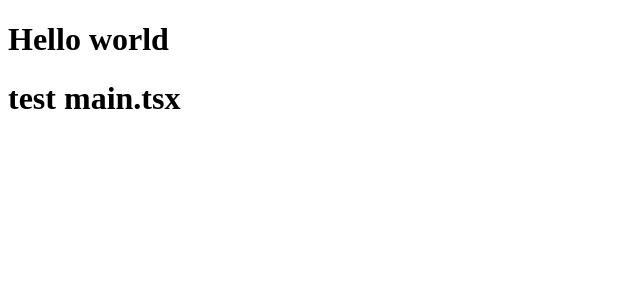
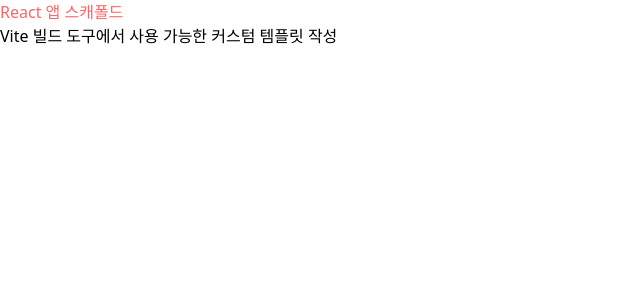
Before and after one commit to hyny-hyuny/gabom-react, a React (Vite) app: page / in a window 1280 px wide. Shown: the top 300 px of the page, without its empty margins (0-640 px from the left). Built offline with nearby package versions, Linux system fonts and the light colour scheme; a web font is replaced by a local one.

Commit message:
[BugFix] main.tsx 롤백 후 index.html 경로 재설정
Resolves 파비콘 안 뜨고 에러 #5

```diff
--- a/index.html
+++ b/index.html
@@ -1,4 +1,4 @@
-<!DOCTYPE html>
+<!doctype html>
 <html lang="ko-KR">
   <head>
     <meta charset="UTF-8" />
@@ -15,7 +15,7 @@
       href="https://cdn.jsdelivr.net/gh/orioncactus/pretendard@v1.3.9/dist/web/variable/pretendardvariable-dynamic-subset.min.css"
     />
     <link rel="icon" href="/favicon/favicon-light.svg" type="image/svg+xml" />
-    <script type="module" src="./src/main.tsx"></script>
+    <script type="module" src="/src/main.tsx"></script>
   </head>
 
   <body>
@@ -23,8 +23,6 @@
       이 사이트를 이용하려면? 사용 중인 웹 브라우저에서 JavaScript를 활성화해야
       합니다.
     </noscript>
-    <h1>Hello world</h1>
-    <div id="root">
-    </div>
+    <div id="root"></div>
   </body>
 </html>
--- a/src/main.tsx
+++ b/src/main.tsx
@@ -1,13 +1,14 @@
-import React from 'react';
+import { StrictMode } from 'react';
 import { createRoot } from 'react-dom/client';
-
+import App from '@/app';
+import "@/styles/main.css";
 
 const root = document.getElementById('root');
 
 if (root) {
 	createRoot(root).render(
-		<h1>
-			test main.tsx
-		</h1>
+		<StrictMode>
+			<App />
+		</StrictMode>
 	);
 }
--- a/vite.config.ts
+++ b/vite.config.ts
@@ -4,7 +4,7 @@ import { fileURLToPath } from 'node:url';
 import tailwindcss from '@tailwindcss/vite';
 
 export default defineConfig({
-  base: '/',
+  base: '/gabom-react/',
   plugins: [
     tailwindcss(),
     react({
```
